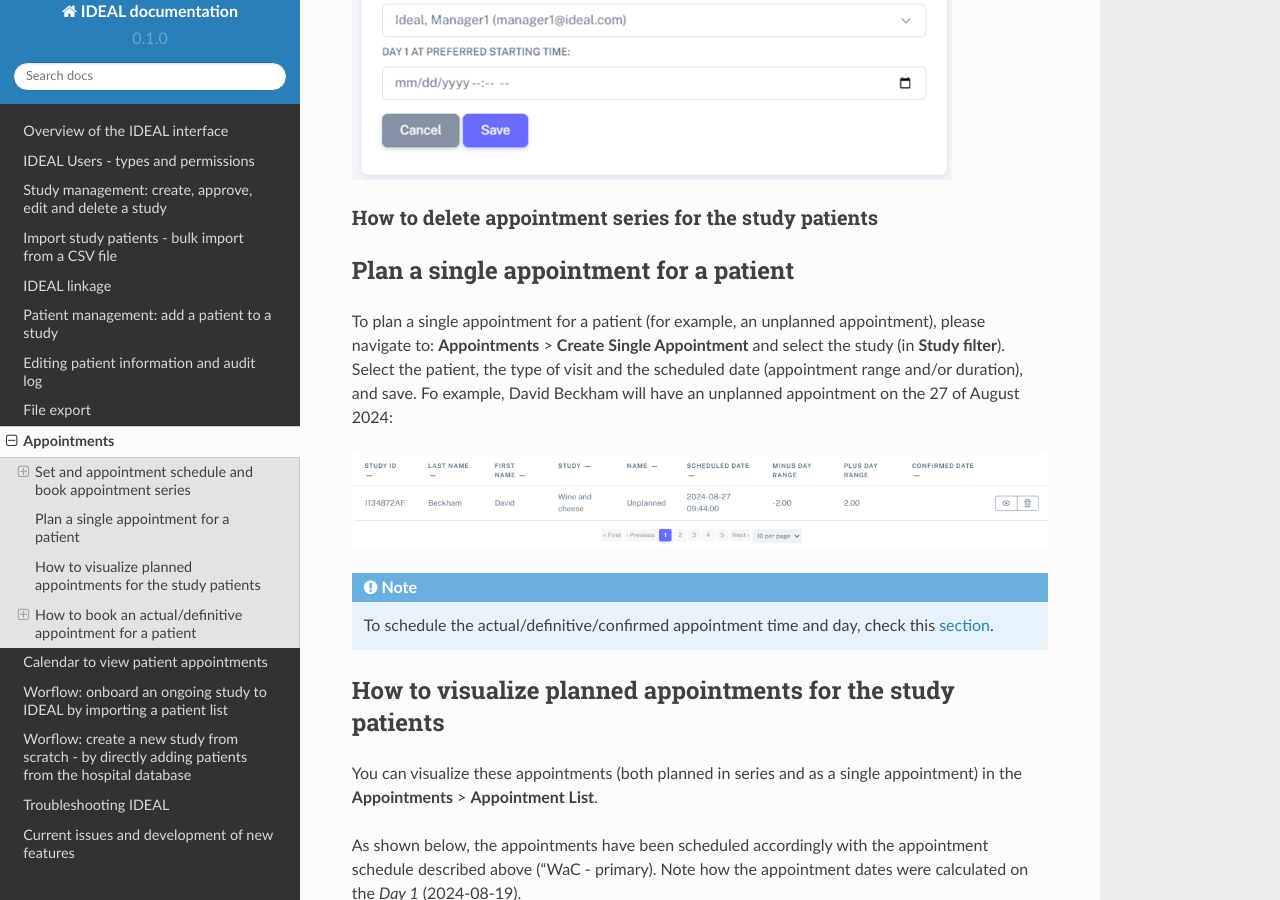
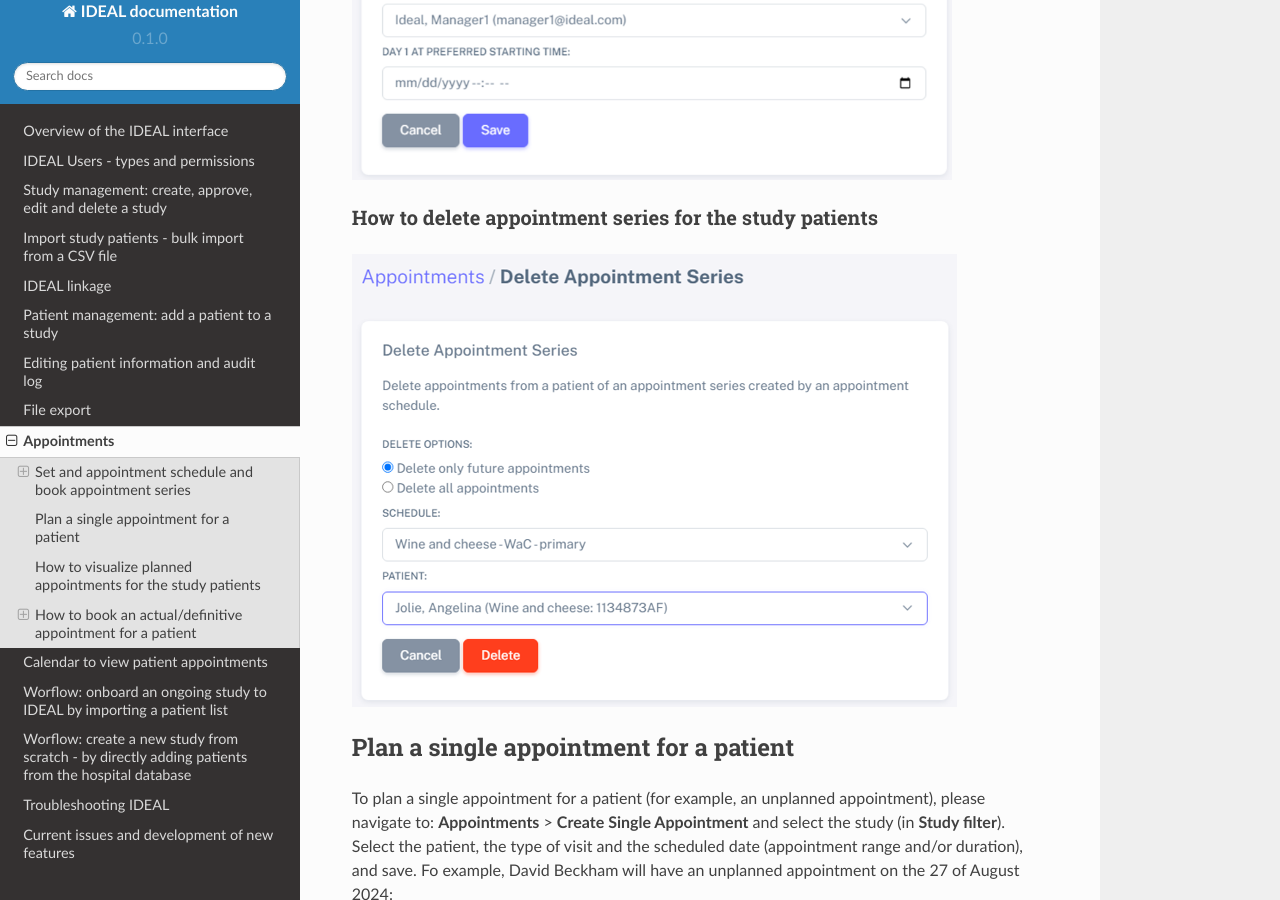
Before and after one commit to Nynuphar/IDEAL-doc, a Sphinx documentation site: the page built from docs/source/appointments.rst, in a window 1280 px wide and 900 px high, scrolled down 4245 px. Built offline with Sphinx 7.4.7 and the Read the Docs theme 2.0.0, drawn with Linux system fonts in a browser that asks for light colours.

Commit message:
Update appointments.rst

```diff
--- a/docs/source/appointments.rst
+++ b/docs/source/appointments.rst
@@ -94,7 +94,7 @@ You can book appointments for multiple people, by holding the *ctrl* key while s
 How to delete appointment series for the study patients
 ===========================================================
 
-
+.. image:: AppDel.png
 
 .. _below:
 
```
Also changed, not shown: other parts of docs/source/appointments.rst (+2 -0 lines).
